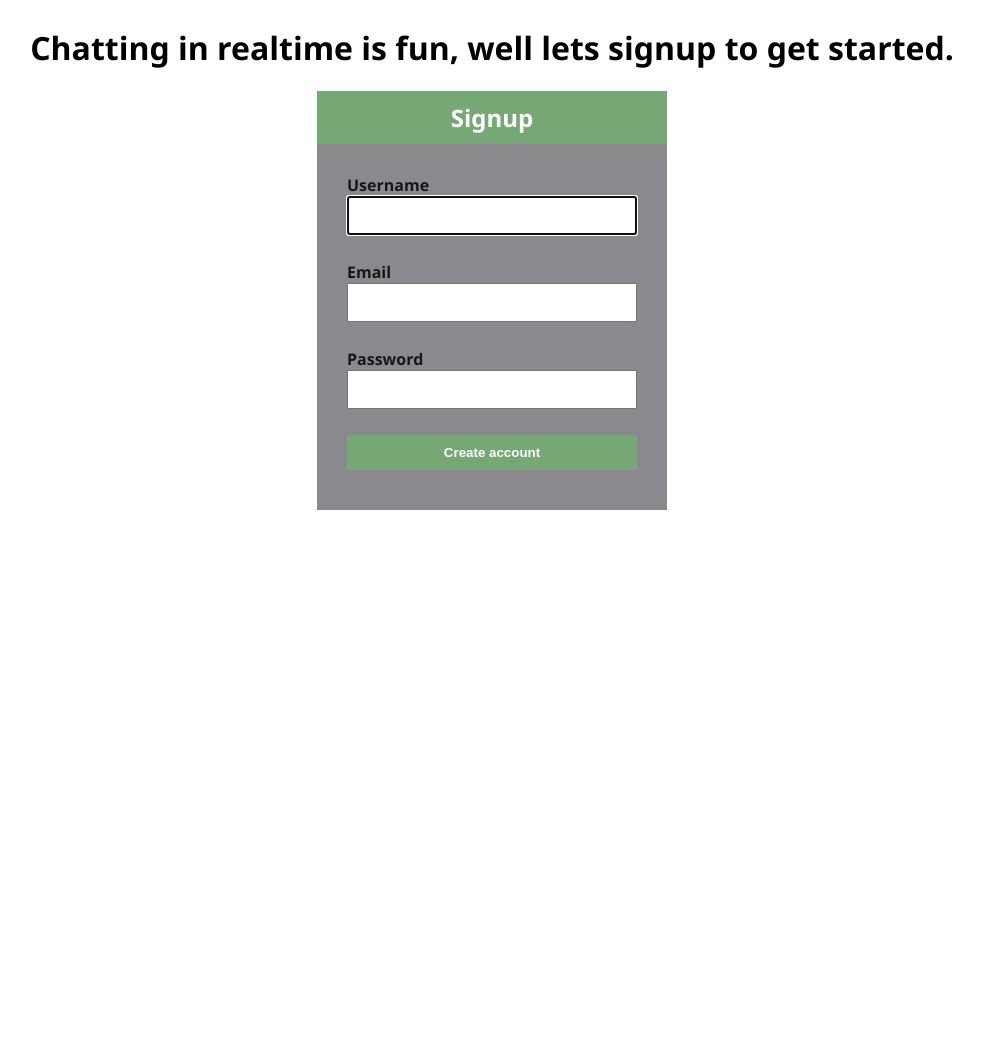
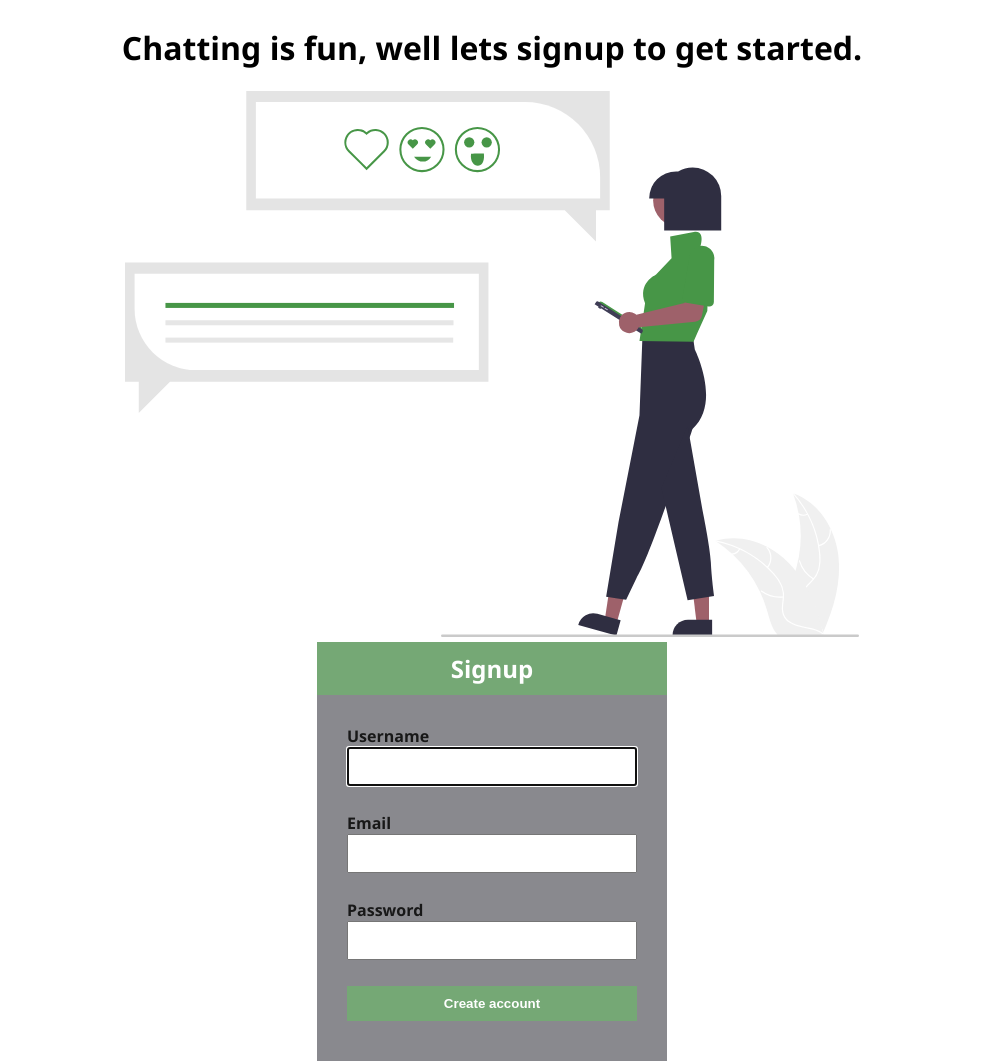
Before and after one commit to KabakiAntony/ka-chat, a Flask app: page / in a window 1280 px wide. Shown: the part 69-1130 px from the top of the page, without its empty margins (148-1131 px from the left). Before the commit the page ends 579 px from the top, so only its background shows below. Run offline with Flask 2, Linux system fonts and the light colour scheme.

Commit message:
added an svg image for the index page

```diff
--- a/app/templates/index.html
+++ b/app/templates/index.html
@@ -5,7 +5,9 @@
 {% block title %}Registration {% endblock %}
 
 {% block content %}
-    <h1>Chatting in realtime is fun, well lets signup to get started.</h1>
+    <h1 class="page-heading">Chatting is fun, well lets signup to get started.</h1>
+    <div class="wrapper">
+        <img alt="signin image" class="side-img" src="../static/images/realtime_chat.svg">
         <div class="form-container">
             <h2 class="form-header">Signup</h2>
             <form action="{{ url_for('users.index') }}", method="POST">
@@ -16,6 +18,5 @@
                 {{ form.csrf_token }}
             </form>
         </div>
-
-
+    </div>
 {% endblock %}
```
Lines whose indentation alone changed are shown as unchanged.
